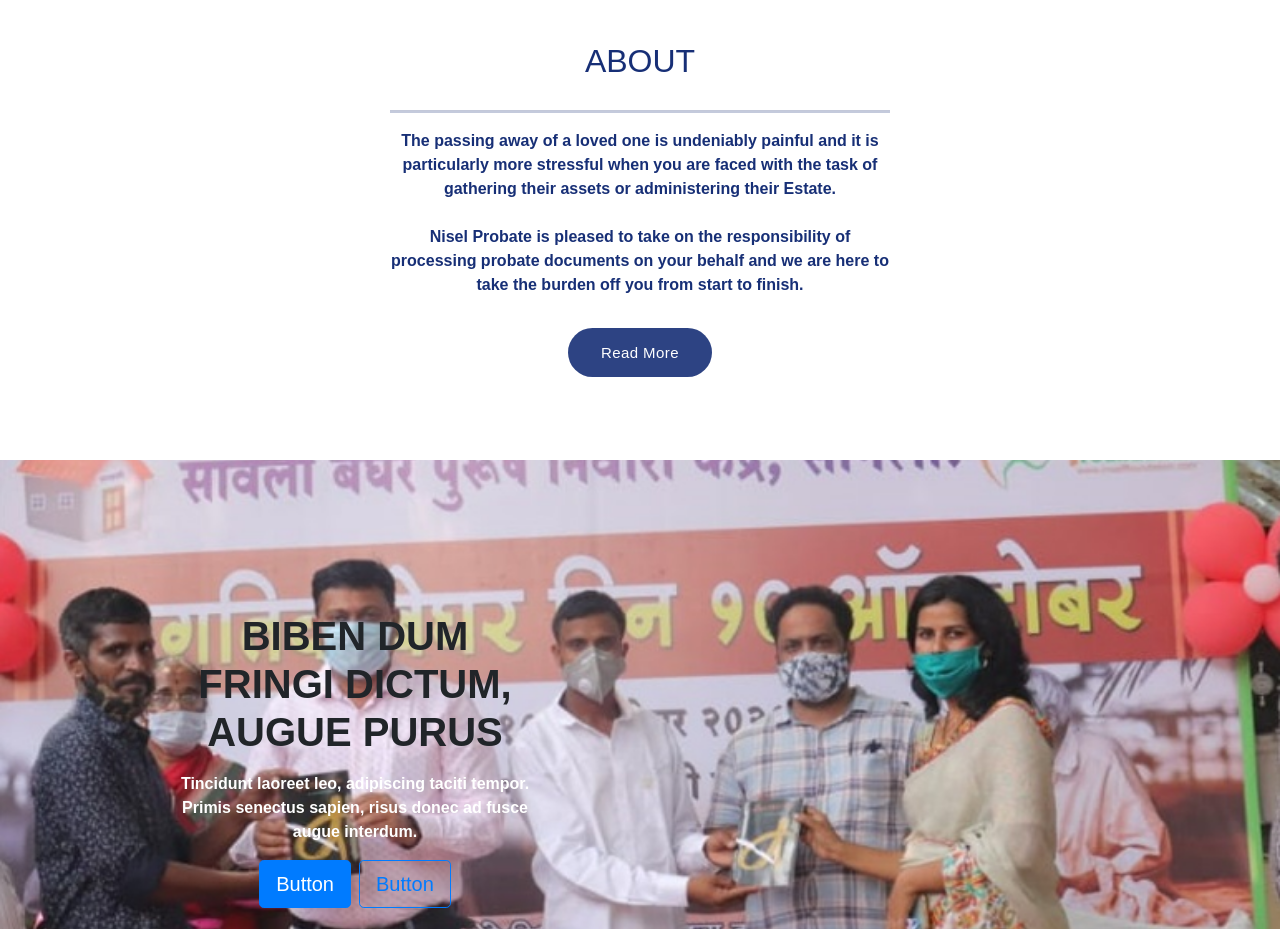
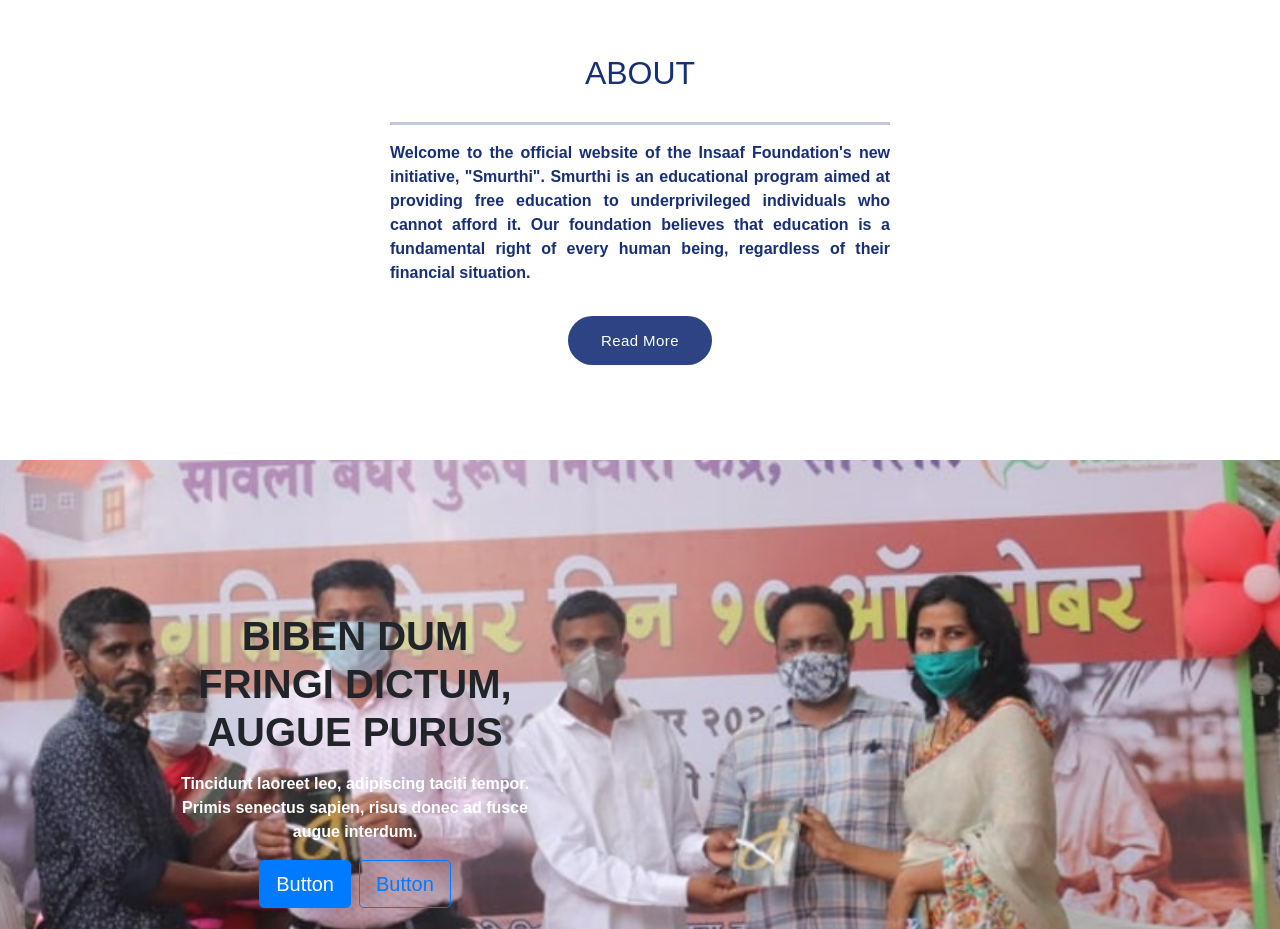
Before and after one commit to Brij2/smurthi, a plain HTML site: page index.html in a window 1280 px wide. Shown: the part 840-1769 px from the top of the page. Drawn offline with nearby package versions, Linux system fonts and the light colour scheme.

Commit message:
initCommit

```diff
--- a/index.html
+++ b/index.html
@@ -55,7 +55,8 @@
             <div class="intro">
                 <h2 class="text-center" style="color: #172f76;">ABOUT</h2>
                 <hr style="height: 2px;color: #214a80;background-color: #172f76;">
-                <p class="text-center" style="color: #172f76;font-family: Muli, sans-serif;">The passing away of a loved one is undeniably painful and it is particularly more stressful when you are faced with the task of gathering their assets or administering their Estate.<br><br>Nisel Probate is pleased to take on the responsibility of processing probate documents on your behalf and we are here to take the burden off you from start to finish.</p>
+                <p class="text-justify " style="color: #172f76;font-family: Muli, sans-serif;">Welcome to the official website of the Insaaf Foundation's new initiative, "Smurthi". Smurthi is an educational program aimed at providing free education to underprivileged individuals who cannot afford it. Our foundation believes that education is a fundamental right of every human being, regardless of their financial situation.
+                </p>
             </div><!-- End: Intro -->
             <!-- Start: Buttons -->
             <div class="buttons"><a class="btn text-capitalize" role="button" href="#" style="background-color: #172f76;color: #ffffff;font-family: Muli, sans-serif;font-weight: 300;font-size: 15px;"><strong>Read More</strong><br></a></div><!-- End: Buttons -->
```
